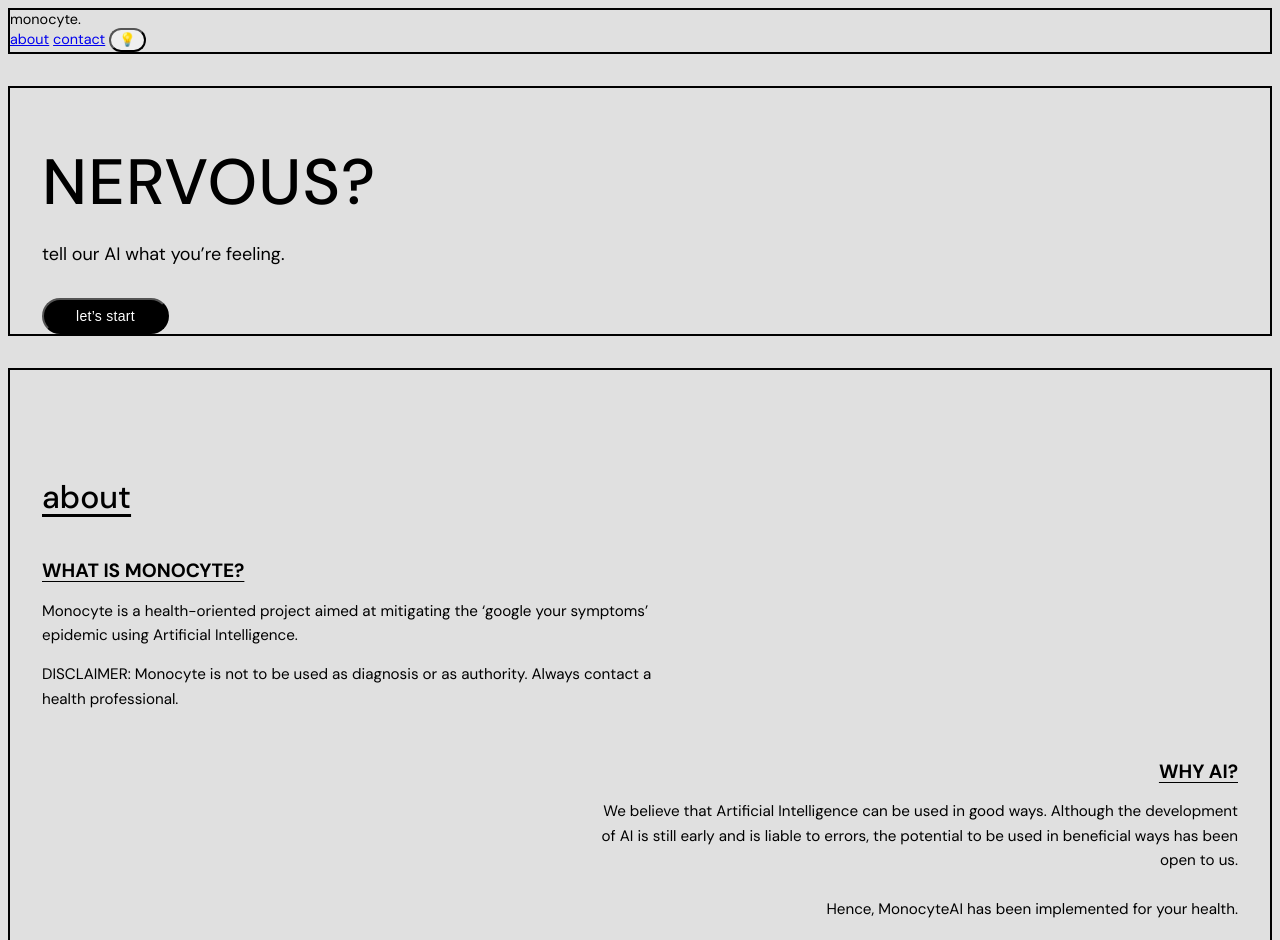
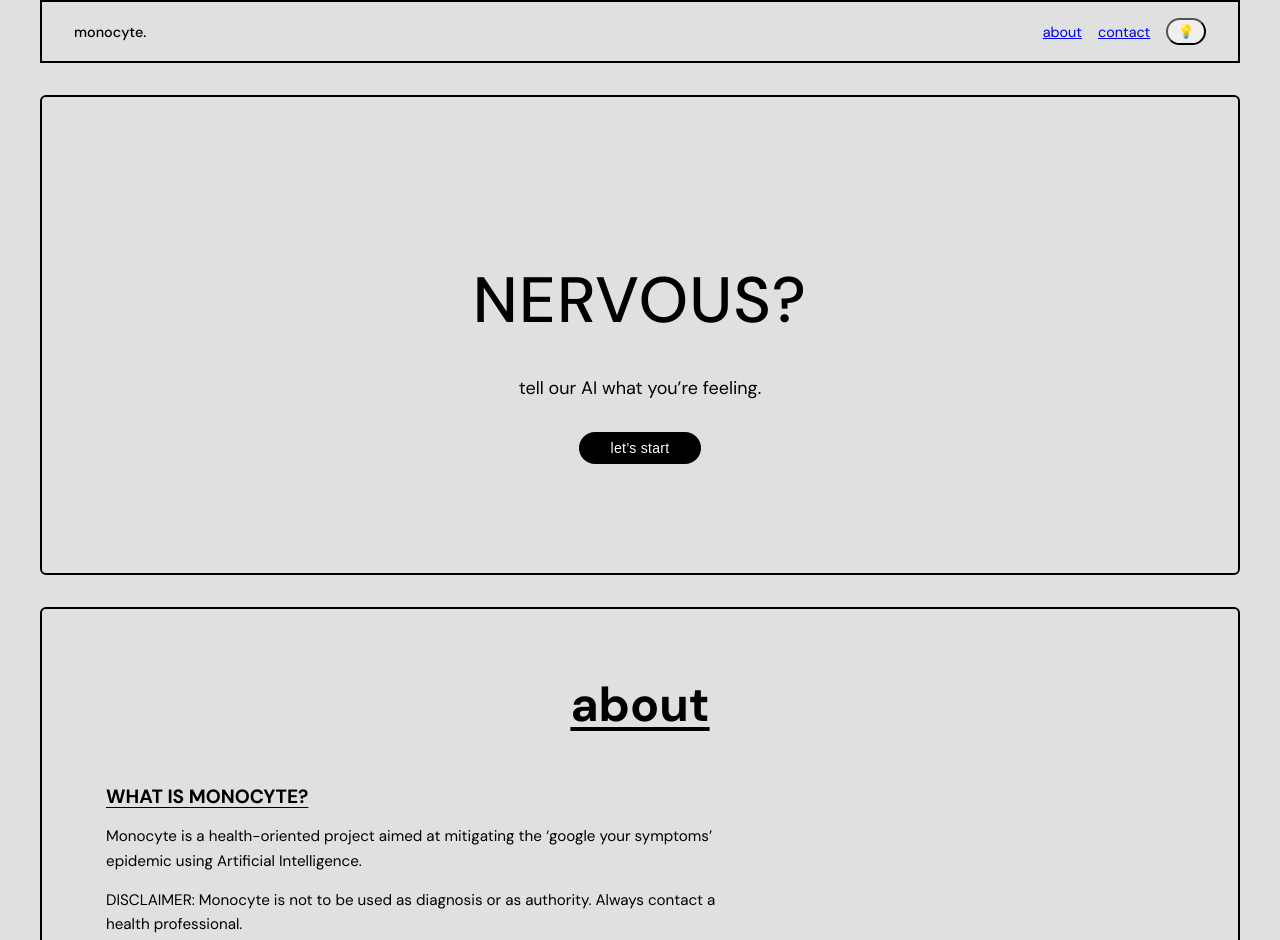
Before and after one commit to Meezoss/monocyte, a website built with Vite: page index.html in a window 1280 px wide. Shown: the top 940 px of the page. Built offline with nearby package versions, Linux system fonts and the light colour scheme.

Commit message:
HTML+CSS edit 2.0

```diff
--- a/index.html
+++ b/index.html
@@ -9,25 +9,22 @@
   </head>
   <body>
     <!-- Navigation -->
-  <div class="nav-box">
-    <nav class="flex justify-between items-center px-6 py-4">
-      <span class="font-medium text-sm">monocyte.</span>
-      <div class="flex gap-8 items-center">
+    <nav class="nav-box">
+      <div class="logo">monocyte.</div>
+      <div class="nav-links">
         <a href="#about" class="hover:underline text-sm">about</a>
         <a href="#contact" class="hover:underline text-sm">contact</a>
-        <button class="text-lg">💡</button>
+        <button title="Toggle theme">💡</button>
       </div>
     </nav>
-  </div>
-
     <!-- Landing Section -->
-     <div class="section-box">
-    <section id="landing" class="h-screen flex flex-col justify-center items-center text-center px-4 border-b border-black">
-      <h1>NERVOUS?</h1>
-      <p>tell our AI what you’re feeling.</p>
-      <button>let’s start</button>
+    <section id="landing" class="section-box">
+      <div class="landing-wrapper">
+        <h1>NERVOUS?</h1>
+        <p>tell our AI what you’re feeling.</p>
+        <button class="button-primary">let’s start</button>
+      </div>
     </section>
-    </div>
     <!-- About Section -->
      <div class="section-box">
     <section id="about" class="border-b border-black">
@@ -45,7 +42,7 @@
       <div class="why-ai-group">
         <h3>WHY AI?</h3>
         <p>
-          We believe that Artificial Intelligence can be used in good ways. Although the development of AI is still early and is liable to errors, the potential to be used in beneficial ways has been open to us.
+          We believe that Artificial Intelligence can be used in good ways. Although the development of AI is still early and is liable to errors, t he potential to be used in beneficial ways has been open to us.
           <br /><br />
           Hence, MonocyteAI has been implemented for your health.
         </p>
@@ -53,14 +50,13 @@
     </section>
     </div>
     <!-- Contact Section -->
-     <div class="section-box">
-    <section id="contact">
+    <section id="contact" class="section-box">
       <h2>contact</h2>
       <div class="contact-details">
         <p>monocyte-help@monocyte.com</p>
+        <hr />
         <p>+44 07844 948722</p>
       </div>
     </section>
-    </div>
   </body>
 </html>
--- a/src/style.css
+++ b/src/style.css
@@ -1,6 +1,6 @@
 @import url('https://fonts.googleapis.com/css2?family=DM+Sans:wght@400;500;700&display=swap');
 
-/* Global settings */
+/* Global Settings */
 body {
   font-family: 'DM Sans', sans-serif;
   background-color: #e0e0e0;
@@ -8,19 +8,107 @@ body {
   -webkit-font-smoothing: antialiased;
   -moz-osx-font-smoothing: grayscale;
   padding-bottom: 4rem;
+  margin: 0;
+}
+
+/* Typography */
+h1 {
+  font-size: 4rem;
+  font-weight: 600;
+  margin-bottom: 1rem;
+  letter-spacing: 0.01em;
+}
+
+h2 {
+  font-size: 2rem;
+  font-weight: 500;
+  text-decoration: underline;
+  text-underline-offset: 6px;
+  margin-bottom: 2rem;
+}
+
+h3 {
+  font-size: 1.25rem;
+  font-weight: 600;
+  text-decoration: underline;
+  text-underline-offset: 4px;
+  margin-bottom: 0.25rem;
+}
+
+/* Reusable Button */
+.button-primary {
+  border-radius: 9999px;
+  font-size: 0.875rem;
+  padding: 0.5rem 2rem;
+  font-weight: 400;
+  letter-spacing: 0.02em;
+  background-color: black;
+  color: white;
+  border: none;
+  cursor: pointer;
+  transition: transform 0.2s ease, box-shadow 0.2s ease;
+}
+
+.button-primary:hover {
+  transform: scale(1.05);
+  box-shadow: 0 4px 14px rgba(0, 0, 0, 0.25);
 }
 
 /* Navbar */
 nav {
+  display: flex;
+  justify-content: space-between;
+  align-items: center;
   font-size: 0.9rem;
+  padding: 1rem 2rem;
+  max-width: 1200px;
+  margin: 0 auto;
+}
+
+.nav-links {
+  display: flex;
+  gap: 1rem;
+  align-items: center;
+  min-width: 2rem;
+}
+
+
+nav a {
+  text-decoration: underline;
 }
 
 nav button {
-  padding: 0.15rem 0.5rem;
   border-radius: 9999px;
+  padding: 0.25rem 0.6rem;
+  display: flex;
+  align-items: center;
+  justify-content: center;
 }
 
-/* Boxed Borders */
+.nav-box {
+  display: flex;
+  justify-content: space-between;
+  align-items: center;
+  font-size: 0.9rem;
+  padding: 1rem 2rem;
+  max-width: 1200px;
+  margin: 0 auto;
+  border: 2px solid black;
+  box-sizing: border-box;
+}
+
+.logo {
+  font-weight: 500;
+}
+
+.nav-links {
+  display: flex;
+  align-items: center;
+  gap: 1rem;
+}
+
+
+/* Layout Boxes */
 .nav-box,
 .section-box {
   border: 2px solid black;
@@ -28,13 +116,18 @@ nav button {
 }
 
 .section-box {
-  margin-top: 2rem;
+  margin: 2rem auto;
+  padding: 2rem;
+  border: 2px solid black;
+  box-sizing: border-box;
+  max-width: 1200px;
+  border-radius: 6px;
+  background-color: #e0e0e0;
 }
 
-/* General Section Styling */
+/* Sections */
 section {
-  padding-left: 2rem;
-  padding-right: 2rem;
+  padding: 0 2rem;
 }
 
 #about,
@@ -51,29 +144,40 @@ section {
   margin-bottom: 1rem;
 }
 
+#landing {
+  display: flex;
+  justify-content: center;
+  align-items: center;
+  min-height: 60vh; /* adjust as needed */
+  text-align: center;
+  transition: all 0.3s ease;
+}
+
+.landing-wrapper {
+  display: flex;
+  flex-direction: column;
+  align-items: center;
+}
+
 #landing p {
   font-size: 1.125rem;
   margin-bottom: 2rem;
 }
 
-#landing button {
-  border-radius: 9999px;
-  font-size: 0.875rem;
-  padding: 0.5rem 2rem;
-  font-weight: 400;
-  letter-spacing: 0.02em;
-  background-color: black;
-  color: white;
+/* About Section */
+#about {
+  padding-top: 2rem;
 }
 
-/* About Section */
 #about h2 {
   text-transform: lowercase;
-  font-weight: 500;
-  font-size: 2rem;
+  font-weight: 600;
+  font-size: 3rem; /* previously 2rem */
   text-decoration: underline;
   text-underline-offset: 6px;
-  margin-bottom: 2.5rem;
+  margin-bottom: 3rem;
+  text-align: center;
+  margin-top: 0;
 }
 
 #about h3 {
@@ -90,23 +194,30 @@ section {
   line-height: 1.6;
 }
 
-#about .why-ai-group {
-  max-width: 40rem;
-  margin-left: auto;
-  text-align: right;
-}
-
 #about .monocyte-description {
   margin-bottom: 3rem;
 }
 
+#about .why-ai-group {
+  max-width: 36rem;
+  margin-left: auto;
+  margin-right: 0;
+  text-align: right;
+  padding-right: 1rem;
+}
+
 /* Contact Section */
+#contact {
+  text-align: left;
+}
+
 #contact h2 {
-  font-size: 2rem;
-  font-weight: 500;
+  font-size: 3rem; /* make it bigger */
+  font-weight: 600;
   text-decoration: underline;
   text-underline-offset: 6px;
   margin-bottom: 2.5rem;
+  text-align: center; /* center the heading */
 }
 
 #contact .contact-details {
@@ -121,8 +232,15 @@ section {
   margin-bottom: 0.5rem;
 }
 
-/* Remove outline on focus */
+#contact hr {
+  border: none;
+  border-top: 1.5px solid black;
+  margin: 1rem 0;
+}
+
+
 button:focus,
 a:focus {
-  outline: none;
+  outline: 2px dashed black;
+  outline-offset: 2px;
 }
```
